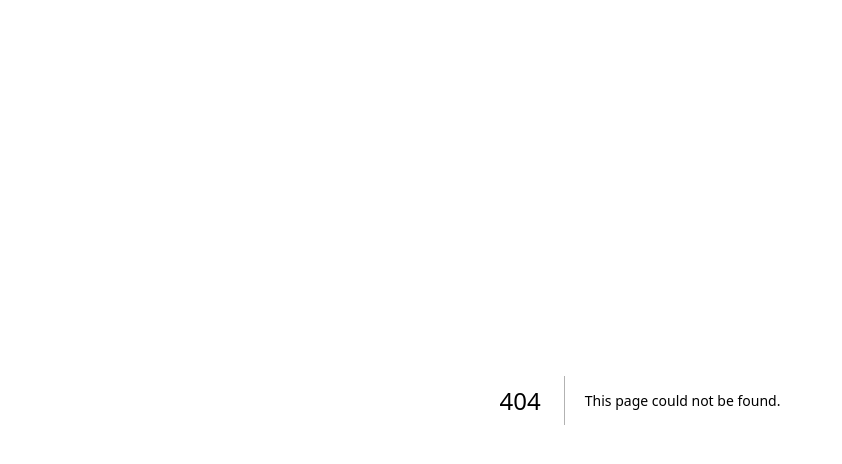
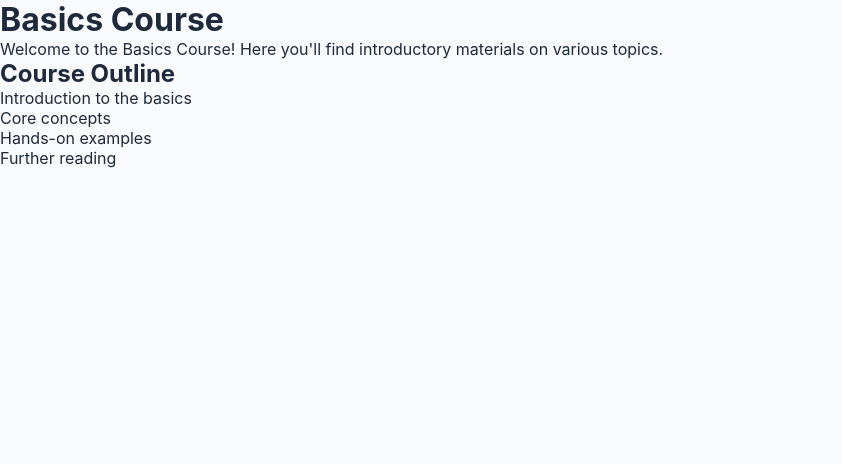
Before and after one commit to baltabay321/KomekArch, a Next.js app: page /courses/basics in a window 1280 px wide. Before the commit this address had no page. Shown: the top 464 px of the page, without its empty margins (0-842 px from the left). Built offline with nearby package versions, Linux system fonts and the light colour scheme.

Commit message:
Create basics.tsx file with course content

```diff
--- /dev/null
+++ b/pages/courses/basics.tsx
@@ -0,0 +1,19 @@
+// Basics Course Content
+
+const BasicsCourse = () => {
+    return (
+        <div>
+            <h1>Basics Course</h1>
+            <p>Welcome to the Basics Course! Here you'll find introductory materials on various topics.</p>
+            <h2>Course Outline</h2>
+            <ul>
+                <li>Introduction to the basics</li>
+                <li>Core concepts</li>
+                <li>Hands-on examples</li>
+                <li>Further reading</li>
+            </ul>
+        </div>
+    );
+};
+
+export default BasicsCourse;
```
